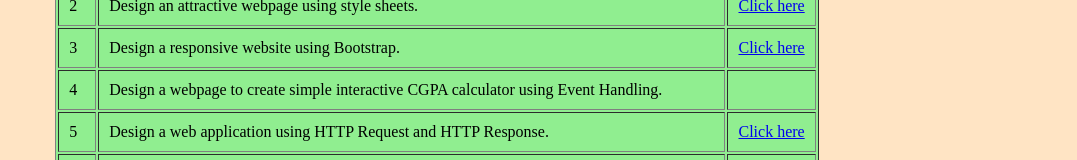
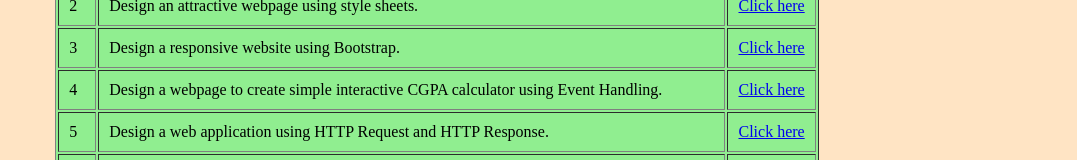
Before and after one commit to laxselvan/WTLab, a plain HTML site: page index.htm in a window 1280 px wide. Shown: the part 359-519 px from the top of the page, without its empty margins (203-1280 px from the left). Drawn offline with Linux system fonts and the light colour scheme.

Commit message:
Update index.htm

```diff
--- a/index.htm
+++ b/index.htm
@@ -42,7 +42,7 @@
             <tr>
                 <td>4</td>
                 <td>Design a webpage to create simple interactive CGPA calculator using Event Handling.</td>
-                <td></td>
+                <td><a href="https://laxselvan.github.io/lab-4/">Click here</td>
             </tr>
             <tr>
                 <td>5</td>
```
